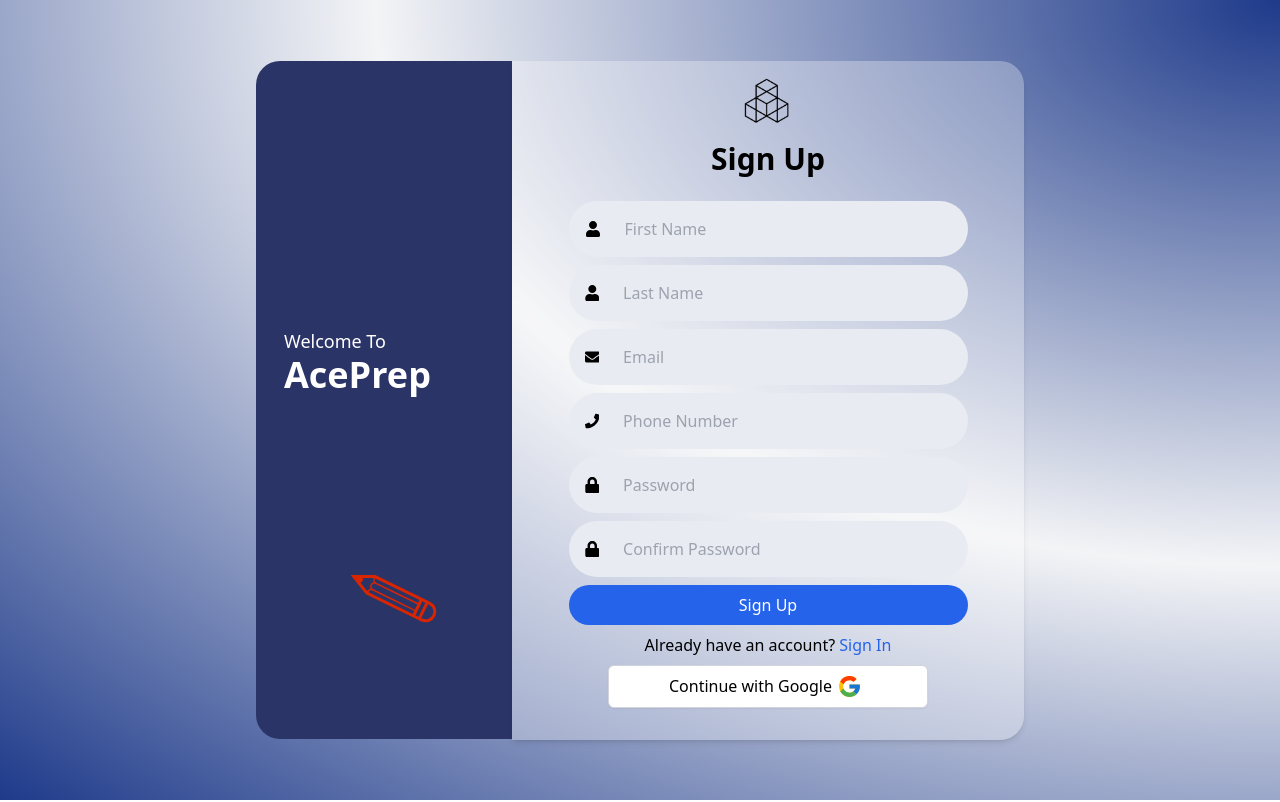
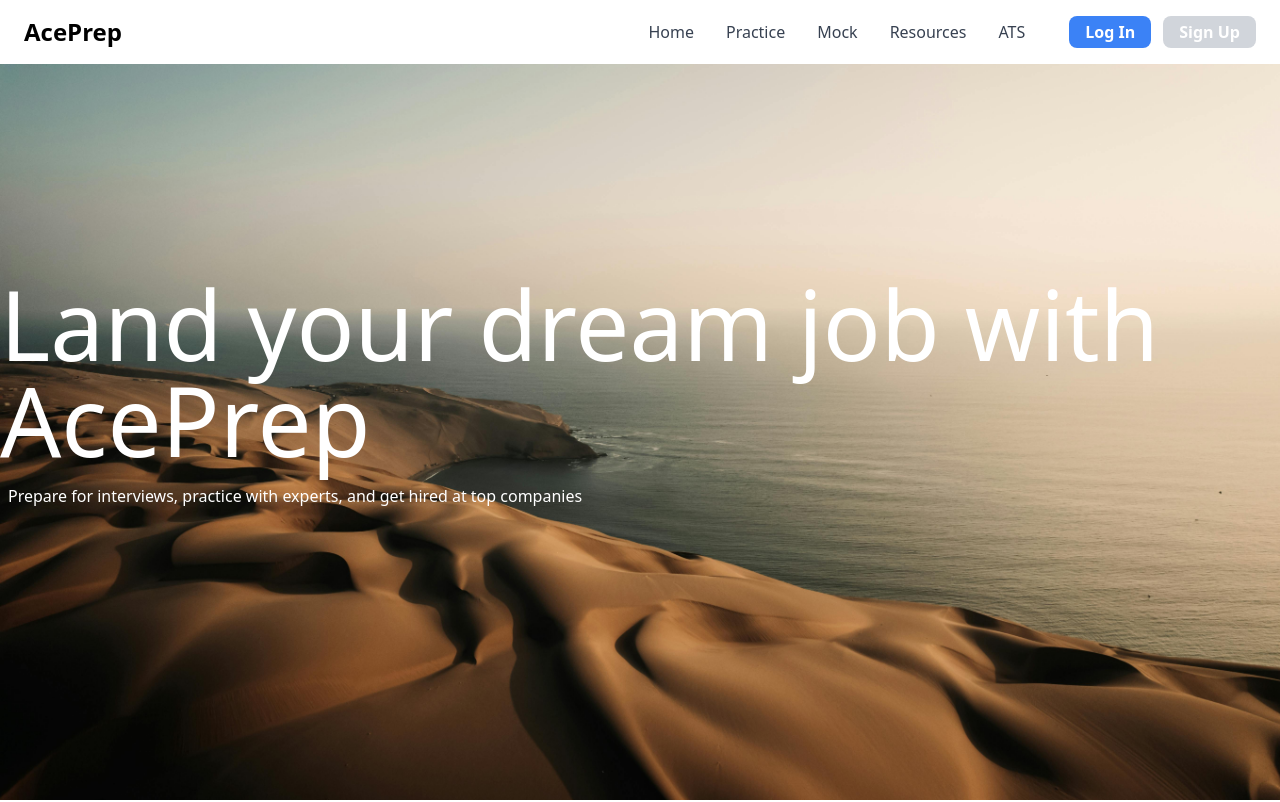
Before and after one commit to binary-amigo/Aceprep, a React (Vite) app: page / in a window 1280 px wide. Shown: the top 802 px of the page. Built offline with nearby package versions, Linux system fonts and the light colour scheme.

Commit message:
adding nav

```diff
--- a/package.json
+++ b/package.json
@@ -19,7 +19,8 @@
     "react-dom": "^18.2.0",
     "react-fonts": "^1.1.1",
     "react-icons": "^5.0.1",
-    "react-lottie": "^1.2.4"
+    "react-lottie": "^1.2.4",
+    "react-youtube": "^10.1.0"
   },
   "devDependencies": {
     "@types/react": "^18.2.56",
--- a/src/App.jsx
+++ b/src/App.jsx
@@ -1,13 +1,17 @@
+import InnerResource from "./components/InnerResource";
+import Login from "./components/Login";
+import Main from "./components/Main";
+import Mock from "./components/Mock";
+import Practice from "./components/Practice/Practice";
+import Resources from "./components/Resources";
+import SignUpCard from "./components/SignUp";
 
-import SignUp from './components/SignUp'
-
-function App() {
-
+function ajay() {
   return (
-    <div className='scroll-smooth'>
-        <SignUp/>
+    <div>
+      <Main />
     </div>
   );
 }
 
-export default App
+export default ajay;
--- /dev/null
+++ b/src/components/InnerResource.jsx
@@ -0,0 +1,23 @@
+import YouTubePlayer from "./Resources/Youtube";
+
+const InnerResource = ({ videoId }) => {
+  return (
+    <div className="flex flex-col h-screen">
+      <div className="flex-1 p-8 bg-slate-200">
+        <div className="p-12">
+          <div className="mb-4">
+            <h1 className="text-4xl">Title</h1>
+          </div>
+          <div className="mb-4">
+            <h1 className="text-2xl">Description</h1>
+          </div>
+        </div>
+        <div className="p-20 min-h-lg w-full flex items-center justify-center ">
+          <YouTubePlayer videoId={videoId} />
+        </div>
+      </div>
+    </div>
+  );
+};
+
+export default InnerResource;
--- a/src/components/Main/Navbar.jsx
+++ b/src/components/Main/Navbar.jsx
@@ -1,21 +1,33 @@
-
-        import { useState } from 'react';
+import { useState, useEffect } from "react";
 
 function Navbar() {
   const [isNavOpen, setIsNavOpen] = useState(false);
+  const [isScrolled, setIsScrolled] = useState(false);
+
+  useEffect(() => {
+    const handleScroll = () => {
+      setIsScrolled(window.scrollY > 0);
+    };
+
+    window.addEventListener("scroll", handleScroll);
+
+    // Cleanup function to remove event listener on unmount
+    return () => window.removeEventListener("scroll", handleScroll);
+  }, []);
 
   const toggleNav = () => {
     setIsNavOpen(!isNavOpen);
   };
 
   return (
-                <div className="flex justify-between items-center py-4 px-6 drop-shadow-2xl sticky top-0 bg-white md:flex-row md:justify-between md:items-center">
+    <div
+      className={`fixed top-0 left-0 w-full px-6 py-4 flex justify-between items-center z-50 transition-all duration-300 ease-in-out ${
+        isScrolled ? "bg-white shadow-md" : "bg-white shadow-mdt"
+      }`}
+    >
       <div className="text-2xl font-bold">AcePrep</div>
       <div className="md:hidden">
-                        <button
-                            className="focus:outline-none"
-                            onClick={toggleNav}
-                        >
+        <button className="focus:outline-none" onClick={toggleNav}>
           <svg
             className="w-6 h-6 text-gray-600"
             fill="none"
@@ -43,18 +55,31 @@
       </div>
       <div
         className={`${
-                            isNavOpen ? 'block' : 'hidden'
+          isNavOpen ? "block" : "hidden"
         } md:flex md:justify-center md:items-center gap-8 flex-col md:flex-row`}
       >
-                        <a href="#" className="hover:text-gray-300">Home</a>
-                        <a href="#" className="hover:text-gray-300">Practice</a>
-                        <a href="#" className="hover:text-gray-300">Mock</a>
-                        <a href="#" className="hover:text-gray-300">Resources</a>
-                        <a href="#" className="hover:text-gray-300">ATS</a>
+        <a href="#" className="text-gray-700 hover:text-blue-500">
+          Home
+        </a>
+        <a href="#" className="text-gray-700 hover:text-blue-500">
+          Practice
+        </a>
+        <a href="#" className="text-gray-700 hover:text-blue-500">
+          Mock
+        </a>
+        <a href="#" className="text-gray-700 hover:text-blue-500">
+          Resources
+        </a>
+        <a href="#" className="text-gray-700 hover:text-blue-500">
+          ATS
+        </a>
         <div>
-                            <button className="bg-blue-500 hover:bg-blue-600 text-white font-bold py-1 px-4 mx-3 rounded-lg">Log In</button>
-                            <button className="bg-gray-300 hover:bg-green-600 text-white font-bold py-1 px-4 rounded-lg">Sign Up</button>
-
+          <button className="bg-blue-500 hover:bg-blue-600 text-white font-bold py-1 px-4 mx-3 rounded-lg">
+            Log In
+          </button>
+          <button className="bg-gray-300 hover:bg-green-600 text-white font-bold py-1 px-4 rounded-lg">
+            Sign Up
+          </button>
         </div>
       </div>
     </div>
--- /dev/null
+++ b/src/components/Resources/Youtube.jsx
@@ -0,0 +1,12 @@
+// YouTubePlayer.js
+import YouTube from "react-youtube";
+
+const YouTubePlayer = ({ videoId }) => {
+  return (
+    <div className="">
+      <YouTube videoId={videoId} />
+    </div>
+  );
+};
+
+export default YouTubePlayer;
--- /dev/null
+++ b/src/components/Youtube/YouTubePlayer.jsx
@@ -0,0 +1,12 @@
+import YouTube from "react-youtube";
+
+// eslint-disable-next-line react/prop-types
+const YouTubePlayer = ({ videoId }) => {
+  return (
+    <div className="w-full max-w-2xl mx-auto">
+      <YouTube videoId={videoId} />
+    </div>
+  );
+};
+
+export default YouTubePlayer;
```
Also changed, not shown: 1 other file (tests, documents, lock files or other folders). Lines whose indentation alone changed are shown as unchanged.
